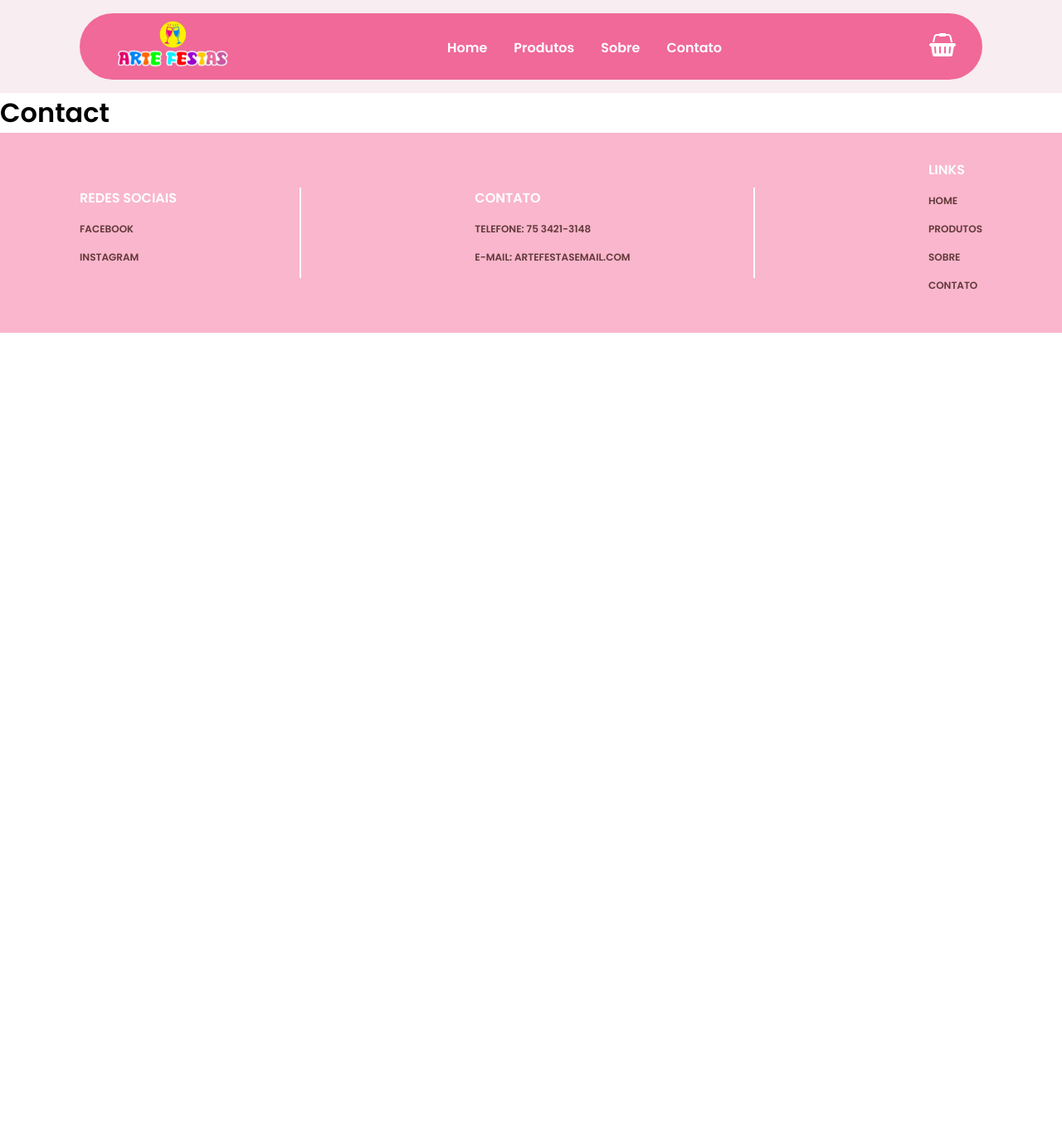
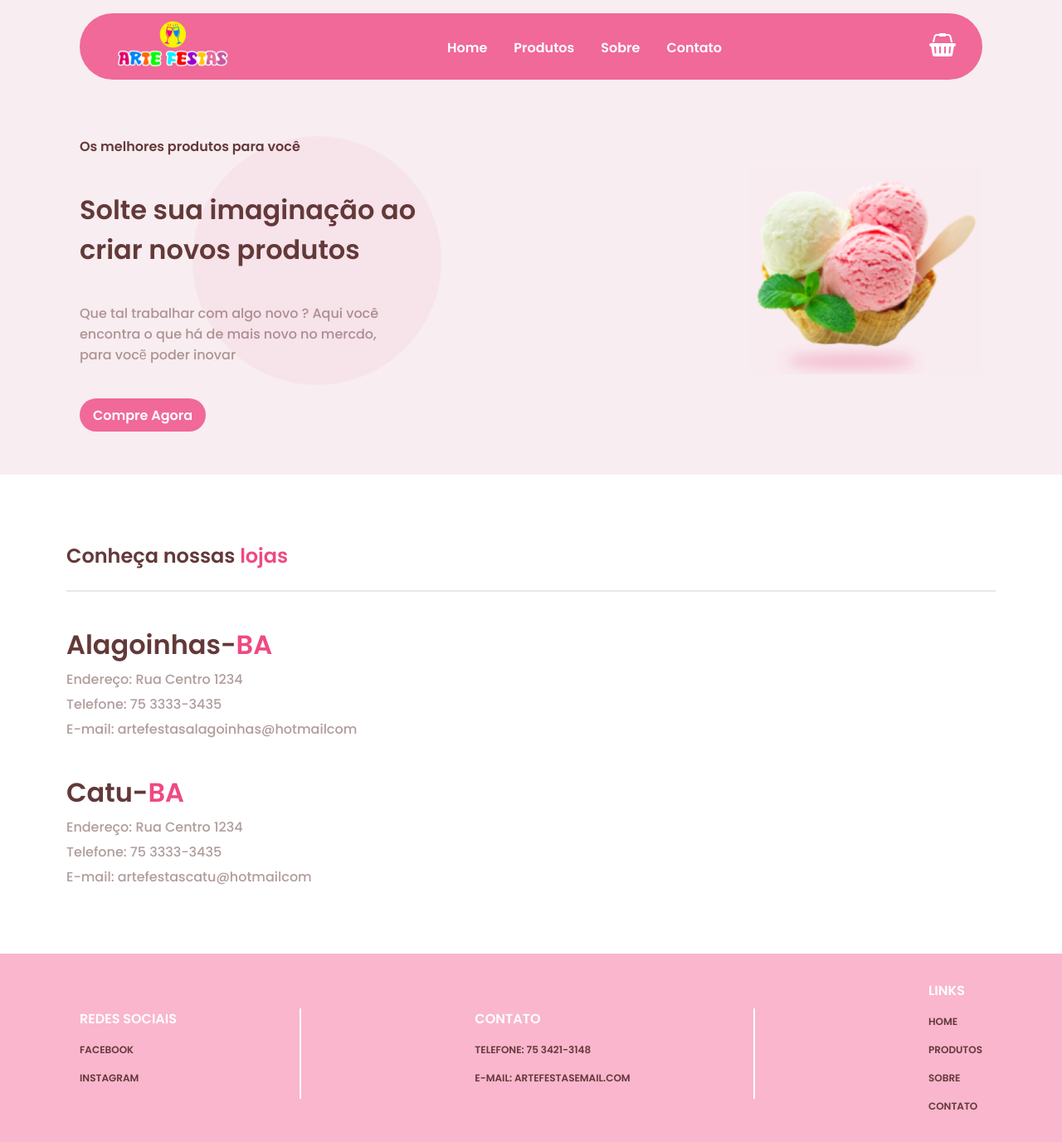
Before and after one commit to gabrieljcf/marketplace-site, a React (Create React App) app: page /Contact in a window 1280 px wide. Shown: the top 1376 px of the page at 83% size. Before the commit the page ends 800 px from the top, so only its background shows below. Built offline with nearby package versions, Linux system fonts and the light colour scheme.

Commit message:
feature: add contact component

```diff
--- a/src/pages/Contact/index.tsx
+++ b/src/pages/Contact/index.tsx
@@ -1,7 +1,56 @@
+import { Loading } from "../../components/Loading";
+import { Cta } from "../../components/Cta";
+
+import ctaImg from "../../assets/cta.png";
+import { ContactContainer } from "./styles";
+import { Line } from "../Products/styles";
+import { useEffect, useState } from "react";
+
 export function Contact() {
+  const [isLoading, setIsLoading] = useState(false);
+
+  useEffect(() => {
+    setIsLoading(true);
+    setTimeout(() => {
+      setIsLoading(false);
+    }, 1000);
+  }, []);
   return (
-    <div>
-      <h1>Contact</h1>
-    </div>
+    <main>
+      <Cta
+        title="Os melhores produtos para você"
+        subtitle="Solte sua imaginação ao criar novos produtos"
+        paragraph="Que tal trabalhar com algo novo ?
+        Aqui você encontra o que há de mais novo no mercdo, para vocẽ poder inovar"
+        reverse={false}
+        image={ctaImg}
+        link="/products"
+        buttonText="Compre Agora"
+      />
+
+      <ContactContainer>
+        <h3>
+          Conheça nossas <span>lojas</span>
+        </h3>
+        <Line />
+
+        <div>
+          <h2>
+            Alagoinhas-<span>BA</span>
+          </h2>
+          <p>Endereço: Rua Centro 1234</p>
+          <p>Telefone: 75 3333-3435</p>
+          <p>E-mail: artefestasalagoinhas@hotmailcom</p>
+
+          <h2>
+            Catu-<span>BA</span>
+          </h2>
+          <p>Endereço: Rua Centro 1234</p>
+          <p>Telefone: 75 3333-3435</p>
+          <p>E-mail: artefestascatu@hotmailcom</p>
+        </div>
+      </ContactContainer>
+      {isLoading && <Loading />}
+    </main>
   );
 }
--- /dev/null
+++ b/src/pages/Contact/styles.ts
@@ -0,0 +1,30 @@
+import styled from "styled-components";
+
+export const ContactContainer = styled.div`
+  max-width: 1120px;
+  margin: 5rem auto;
+
+  h3 {
+    font-size: 1.5rem;
+    color: var(--text-body);
+    margin-bottom: 1.5rem;
+  }
+
+  h2 {
+    margin-top: 2.5rem;
+    max-width: 470px;
+    color: var(--text-body);
+    font-size: 2rem;
+  }
+
+  span {
+    color: var(--pink-dark);
+  }
+
+  p {
+    color: var(--text-paragraph);
+    font-size: 1rem;
+    font-weight: 500;
+    margin-top: 0.3125rem;
+  }
+`;
```
